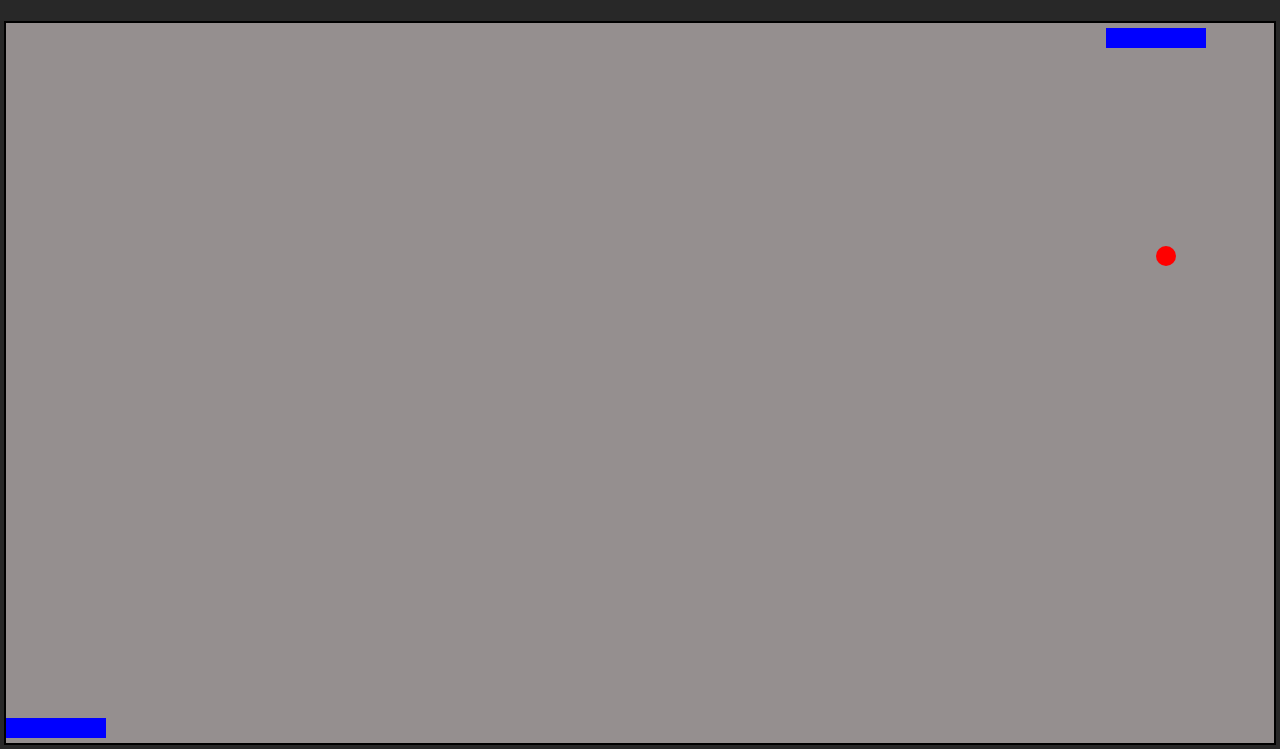
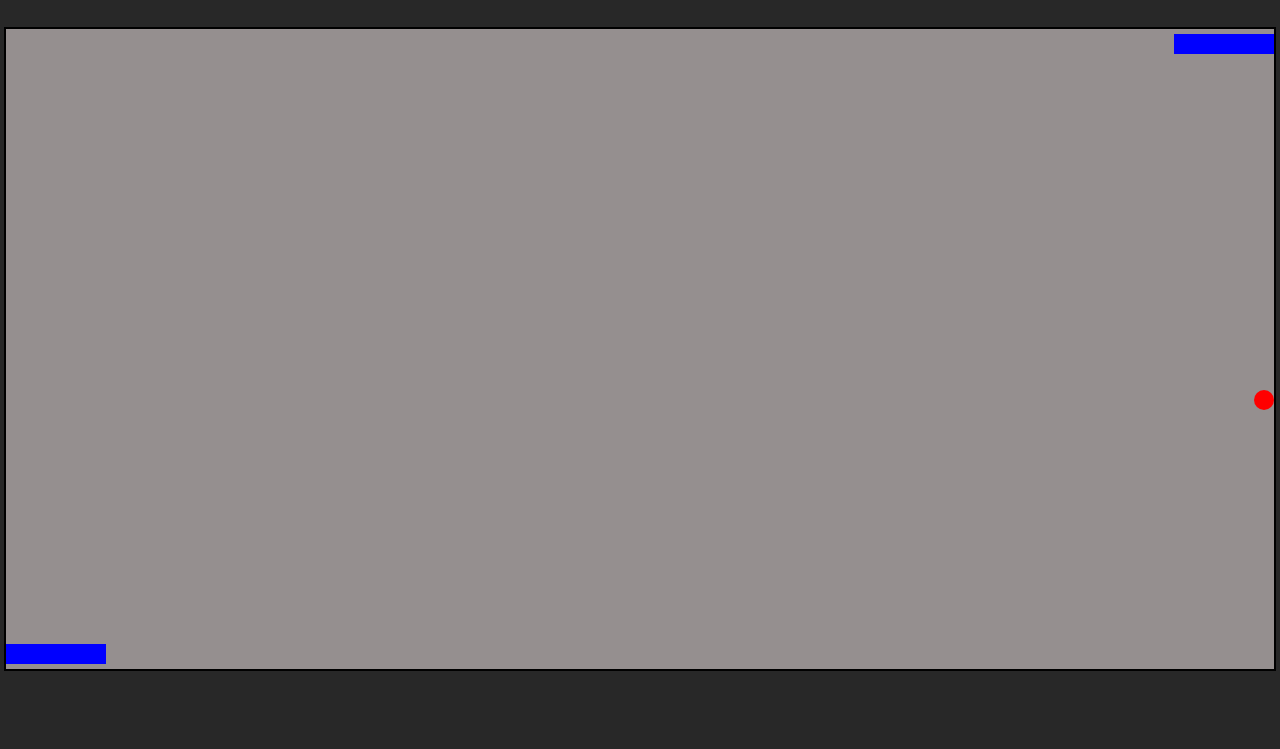
Before and after one commit to casino777777/gametest, a plain HTML site: page index.html in a window 1280 px wide. Shown: the part 51-800 px from the top of the page. Drawn offline with Linux system fonts and the light colour scheme.

Commit message:
Update styles2.css

```diff
--- a/styles2.css
+++ b/styles2.css
@@ -11,7 +11,7 @@ body, html {
 .container {
     display: flex;
     justify-content: center;
-    align-items: flex-end;
+    align-items: center;
     width: 100%;
     height: 100%;
 }
@@ -21,7 +21,7 @@ body, html {
     justify-content: center;
     align-items: center;
     width: 100%;
-    height: 90%;
+    height: 80%;
     border: 2px solid #000;
     background-color: #958f8f;
     overflow: hidden;
```
